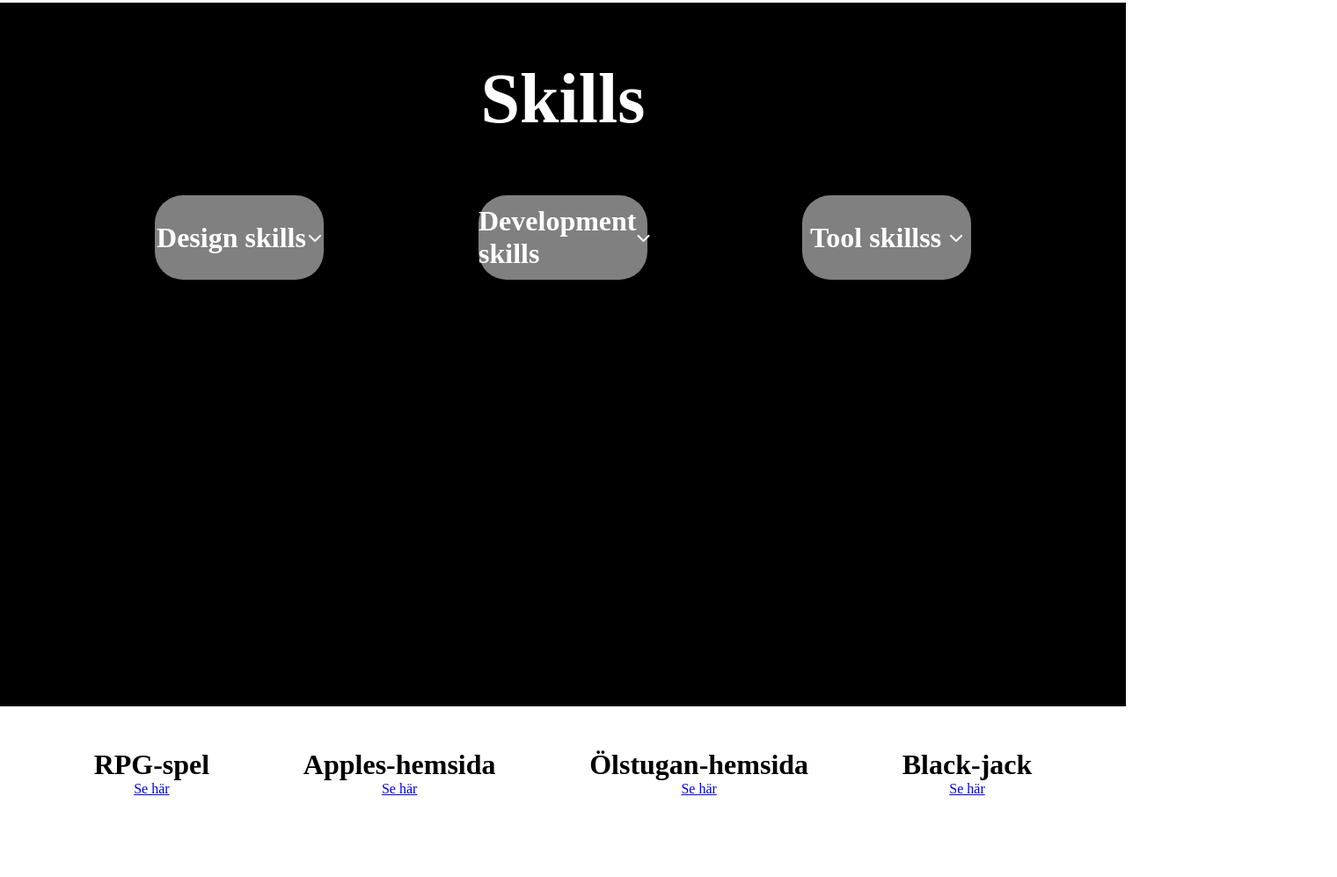
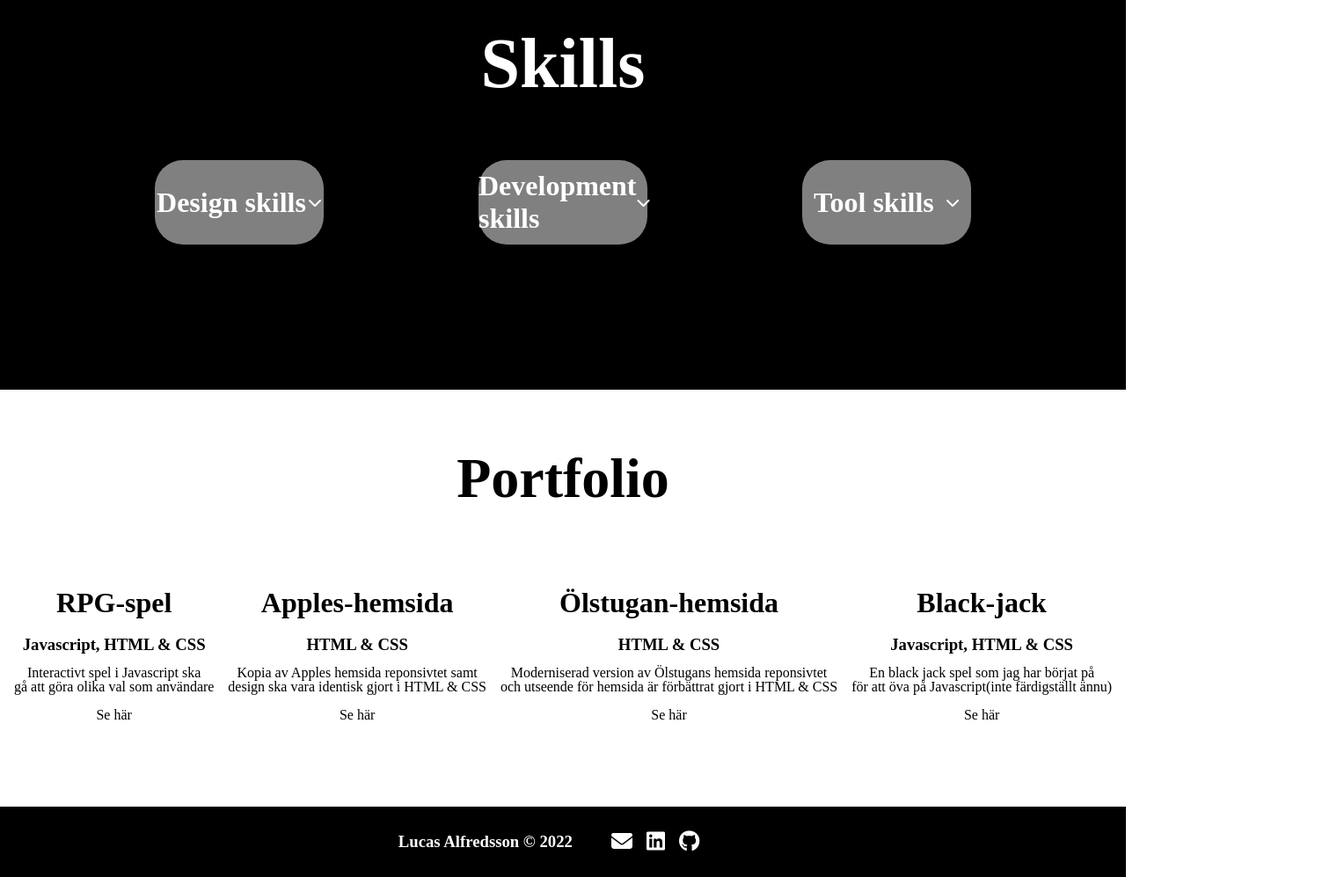
Before and after one commit to lauax/CV, a plain HTML site: page index.html in a window 1280 px wide. Shown: the part 1632-2629 px from the top of the page at 88% size, 1520 px wide, since content can reach past the window. Before the commit the page ends 2538 px from the top, so only its background shows below. Drawn offline with Linux system fonts and the light colour scheme.

Commit message:
Första utkast responsivitet fattas

```diff
--- a/index.html
+++ b/index.html
@@ -11,28 +11,38 @@
 </head>
 <body>
     <header>
+        <a class="header-knappar" href="#gif-image">
             <ul>
-            About me
+                Om mig
             </ul>
+        </a>
+        <a class="header-knappar" href="#Erfarenhet">
             <ul>
-            Experience
+                Erfarenhet
             </ul>
+        </a>
+        <a class="header-knappar" href="#Bakgrund-Skills">
             <ul>
-            Skills
+                Kompetens
             </ul>
+        </a>
+        <a class="header-knappar" href="#Portfolio">
             <ul>
                 Portfolio
             </ul>
+        </a>
+        <a class="header-knappar" href="#footer">
             <ul>
-            Contact
+                Kontakta
             </ul>
+        </a>
         <ul>
             <span class="switch" onclick="LightTheme()">
-                Light theme
+                Ljust tema
             </span>
             <span class="switch-hr"></span>
             <span class=" switch" onclick="DarkTheme()">
-                Dark theme
+                Mörkt tema
             </span>
         </ul>
     </header>
@@ -55,7 +65,7 @@
     </div>
 
     <h1 id="Erfarenhet">Arbetserfarenhet och Utbildning</h1>
-        <div class="container-jobb">
+        <div id="container-jobb">
             <div class="jobb-info">
                 <h3>Göteborgs Stad, kultur- och fritidsförvaltningen  2016 Juli - 2016 Juli </h3>
                 <p>Jag sommarjobbade som ferieentreprenör. Vår uppgift var att skapa ett event för Göteborgs Stad.
@@ -67,7 +77,7 @@
                 <img src="göteborg-icon.png" alt="bild1" class="logor">
             </div>
         </div>
-        <div class="container-jobb">
+        <div id="container-jobb">
             <div class="jobb-info">
                 <h3>Hedås fastighetsservice 2021 Maj - 2021 Augusti </h3>
                 <p>Jag jobbade inom fastighetsservice där jag tog hand om trädgårdsarbeten såsom  klippning av buskar och gräsmattor,
@@ -79,7 +89,7 @@
                 <img src="hedås-icon.png" alt="bild2" class="logor">
             </div>
         </div>
-        <div class="container-jobb">
+        <div id="container-jobb">
             <div class="jobb-info">
                 <h3>Teleperformance Kundservice 2021 September - 2022 Maj </h3>
                 <p>Jag jobbade inom service och tog samtal via telefon samt hjälpte kunder med allt från reklamation, leveransfrågor och svarade på allmänna frågor om kunden hade några.
@@ -91,7 +101,7 @@
                 <img src="teleperformance-icon.jpg" alt="bild3" class="logor">
             </div>
         </div>
-        <div class="container-jobb">
+        <div id="container-jobb">
             <div class="jobb-info">
                 <h3>Medieinstitutet Pågående - 2024 Maj</h3>
                 <p>
@@ -103,7 +113,7 @@
             </div>
         </div>
 
-    <div class="Bakgrund-Skills">
+    <div id="Bakgrund-Skills">
         <h1 class="Skills-title">Skills</h1>
             <div class="Skills">
                 <div class="Skills-button" onclick="SkillsTag1()">
@@ -116,7 +126,7 @@
             </div>
 
             <div class="Skills-button" onclick="SkillsTag3()">
-                <h1>Tool skillss</h1>
+                <h1>Tool skills</h1>
                 <i class="fa-solid fa-chevron-down"></i>
 
             </div>
@@ -177,27 +187,41 @@
         </div>
 </div>
     </div>
+    <h1 id="Portfolio">Portfolio</h1>
     <div class="Portfolio">
         <div class="projekt">
             <h1>RPG-spel</h1>
-            <p></p>
+            <h3>Javascript, HTML & CSS</h3>
+            <p class="info">Interactivt spel i Javascript ska <br>gå att göra olika val som användare</p>
             <a href="https://lauax.github.io/Laboration-1/" class="länkar"> Se här</a>
         </div>
         <div class="projekt">
             <h1>Apples-hemsida</h1>
-            <p></p>
-            <a href="https://lauax.github.io/Laboration-1/" class="länkar"> Se här</a>
+            <h3>HTML & CSS</h3>
+            <p class="info">Kopia av Apples hemsida reponsivtet samt <br>design ska vara identisk gjort i HTML & CSS</p>
+            <a href="https://lauax.github.io/Apples-hemsida/" class="länkar"> Se här</a>
         </div>
         <div class="projekt">
             <h1>Ölstugan-hemsida</h1>
-            <p></p>
+            <h3 class="Spårk">HTML & CSS</h3>
+            <p class="info">Moderniserad version av Ölstugans hemsida reponsivtet <br>och utseende för hemsida är förbättrat gjort i HTML & CSS</p>
             <a href="https://lauax.github.io/Laboration-1/" class="länkar"> Se här</a>
         </div>
         <div class="projekt">
             <h1>Black-jack</h1>
-            <p></p>
-            <a href="https://lauax.github.io/Black-jack/">Se här</a>
+            <h3>Javascript, HTML & CSS</h3>
+            <p class="info">En black jack spel som jag har börjat på<br> för att öva på Javascript(inte färdigställt ännu)</p>
+            <a href="https://lauax.github.io/Black-jack/" class="länkar">Se här</a>
         </div>
     </div>
+
+    <footer id="footer">
+            <h3>Lucas Alfredsson © 2022</h3>
+        <div class="contact">
+           <a href="mailto:lucas12alfredsson@gmail.com" id="icons"><i  class="fa-solid fa-envelope"></i></a>
+           <a href="https://www.linkedin.com/in/lucas-alfredsson/" id="icons"><i  class="fa-brands fa-linkedin"></i></a>
+           <a href="https://github.com/lauax" id="icons"><i  class="fa-brands fa-github"></i></a>
+        </div>
+    </footer>
 </body>
 </html>
--- a/main.css
+++ b/main.css
@@ -20,6 +20,12 @@ header{
     background-color: black;
     color: white;
     height: 5vh;
+    position: fixed;
+}
+
+.header-knappar{
+    text-decoration: none;
+    color: inherit;
 }
 
 .switch-hr{
@@ -58,8 +64,7 @@ header{
     background-color: white;
 }
 
-.container-jobb{
-    width: 100%;
+#container-jobb{
     flex-direction: row;
     display: flex;
     margin-left: 15rem;
@@ -72,6 +77,7 @@ header{
 .logor{
     float: right;
     width: 30%;
+    margin-left: 10rem
 }
 .Skills-button{
     height: 6rem;
@@ -101,10 +107,10 @@ header{
     padding-top: 4rem;
     font-size: 5rem;
 }
-.Bakgrund-Skills{
+#Bakgrund-Skills{
     background-color: black;
     color: white;
-    height: 50rem;
+    height: 30rem;
 }
 #skills-p-tag1, #skills-p-tag2, #skills-p-tag3{
     height: 6rem;
@@ -149,7 +155,47 @@ header{
     justify-content: space-evenly;
     align-items: center;
     display: flex;
+    height: 30vh;
+    width: 100%;
+}
+#Portfolio{
+    text-align: center;
+    margin-top:1em;
+    font-size: 4rem;
 }
 .projekt{
     text-align: center;
+    line-height: 3em;
 }
+.info{
+    line-height: 1;
+}
+
+.länkar:hover{
+    color: red;
+}
+.länkar{
+    text-decoration: none;
+    color:inherit
+}
+#footer{
+    margin-top: 3em;
+    background-color: black;
+    color: white;
+    width: 100%;
+    height: 10vh;
+    align-items: center;
+    justify-content: center;
+    display: flex;
+}
+
+.contact{
+    margin-left: 2em;
+    margin-right: 2em;
+}
+#icons{
+    margin-left: 0.5em;
+    text-decoration: none;
+    color: inherit;
+    font-size: x-large;
+}
```
Also changed, not shown: 1 other file. Lines whose indentation alone changed are shown as unchanged.
